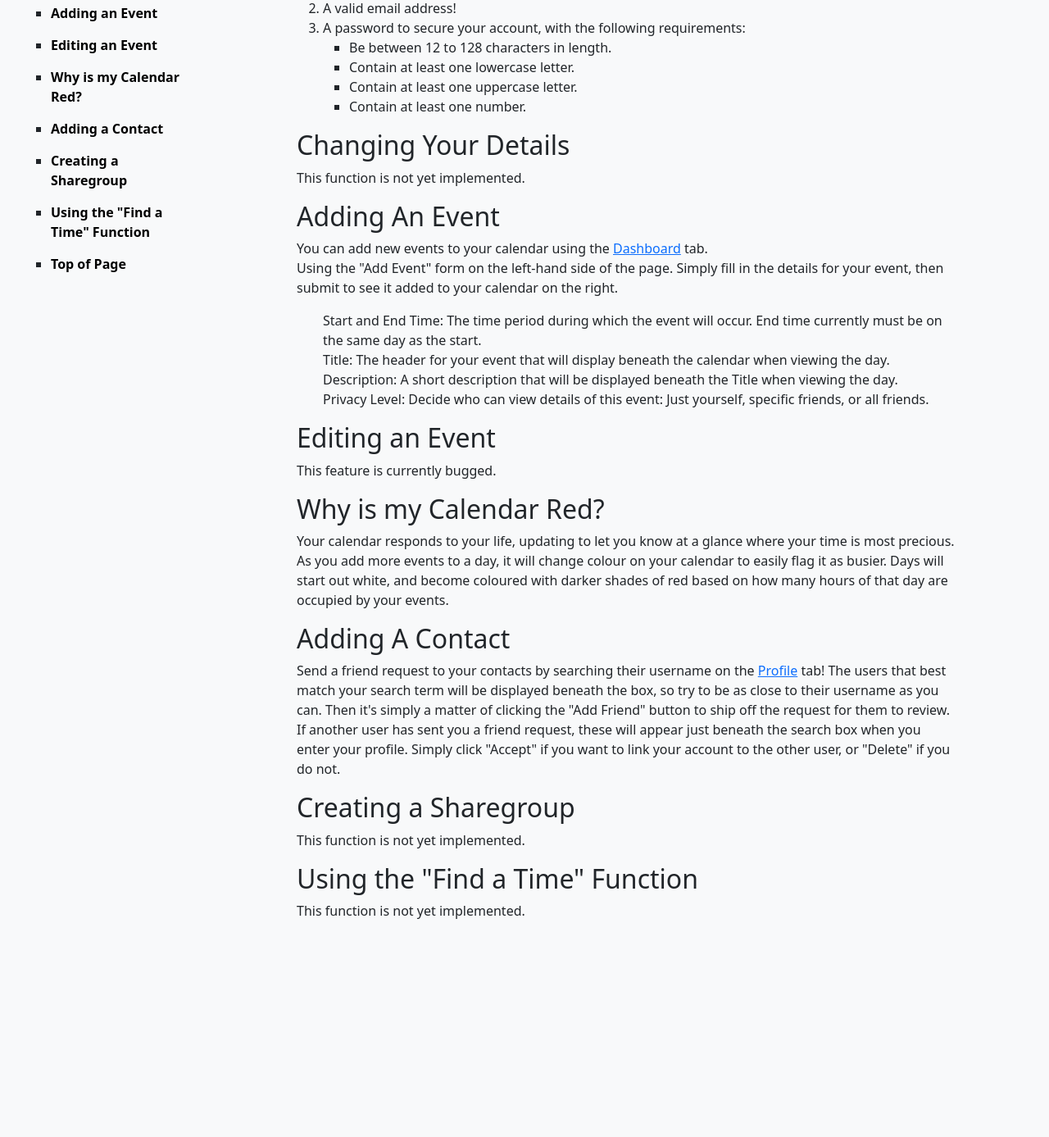
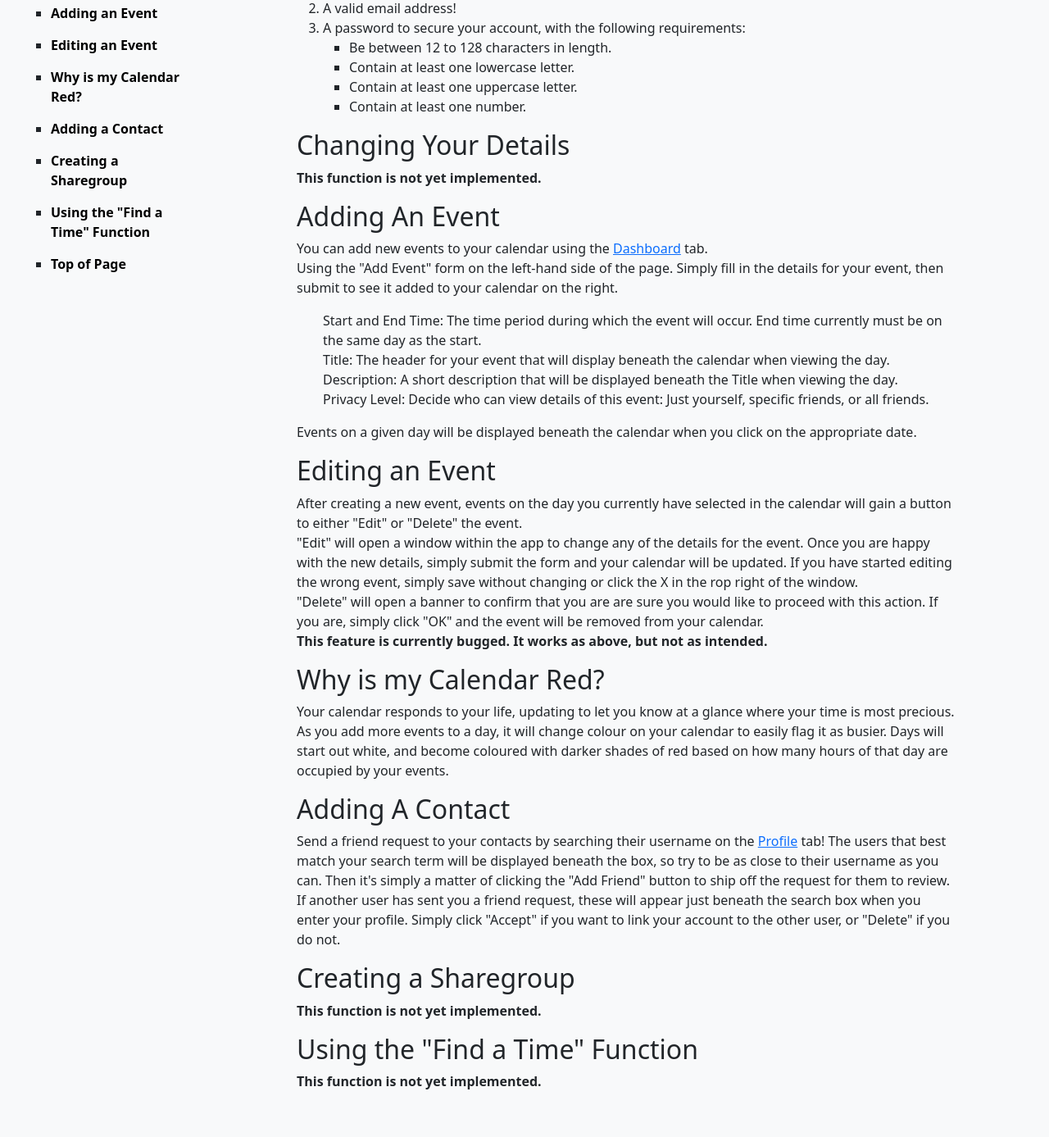
Before and after one commit to namhai2307/CITS3403_GROUP_PROJECT, a Flask app: page /help in a window 1280 px wide. Shown: the part 243-1630 px from the top of the page at 82% size. Before the commit the page ends 1364 px from the top, so only its background shows below. Run offline with Flask 3, Linux system fonts and the light colour scheme; parts of the project's set-up code (start-up, migrations or seed data) failed here and were passed over.

Commit message:
Added edit/delete events on help.html

```diff
--- a/app/templates/help.html
+++ b/app/templates/help.html
@@ -41,7 +41,7 @@
 
     <section id="changeDetails">
       <h2>Changing Your Details</h2>
-      <p>This function is not yet implemented.</p>
+      <p><b>This function is not yet implemented.</b></p>
     </section>
 
     <section id="addEvent">
@@ -54,12 +54,17 @@
               <li> Description: A short description that will be displayed beneath the Title when viewing the day.</li>
               <li> Privacy Level: Decide who can view details of this event: Just yourself, specific friends, or all friends. </li>
           </ul>
+          Events on a given day will be displayed beneath the calendar when you click on the appropriate date.
       </p>
     </section>
 
     <section id="editEvent">
       <h2>Editing an Event</h2>
-      <p>This feature is currently bugged.</p>
+      <p> After creating a new event, events on the day you currently have selected in the calendar will gain a button to either "Edit" or "Delete" the event. <br>
+      "Edit" will open a window within the app to change any of the details for the event. Once you are happy with the new details, simply submit the form and your calendar will be updated. If you have started editing the wrong event, simply save without changing or click the X in the rop right of the window.<br>
+      "Delete" will open a banner to confirm that you are are sure you would like to proceed with this action. If you are, simply click "OK" and the event will be removed from your calendar. <br>
+        <b>This feature is currently bugged. It works as above, but not as intended.</b>
+      </p>
     </section>
 
     <section id="colourVis">
@@ -79,12 +84,12 @@
 
     <section id="createGroup">
       <h2>Creating a Sharegroup</h2>
-      <p>This function is not yet implemented.</p>
+      <p><b>This function is not yet implemented.</b></p>
     </section>
 
     <section id="setTime">
       <h2>Using the "Find a Time" Function</h2>
-      <p>This function is not yet implemented.</p>
+      <p><b>This function is not yet implemented.</b></p>
     </section>
   </div>
 {% endblock %}
```
